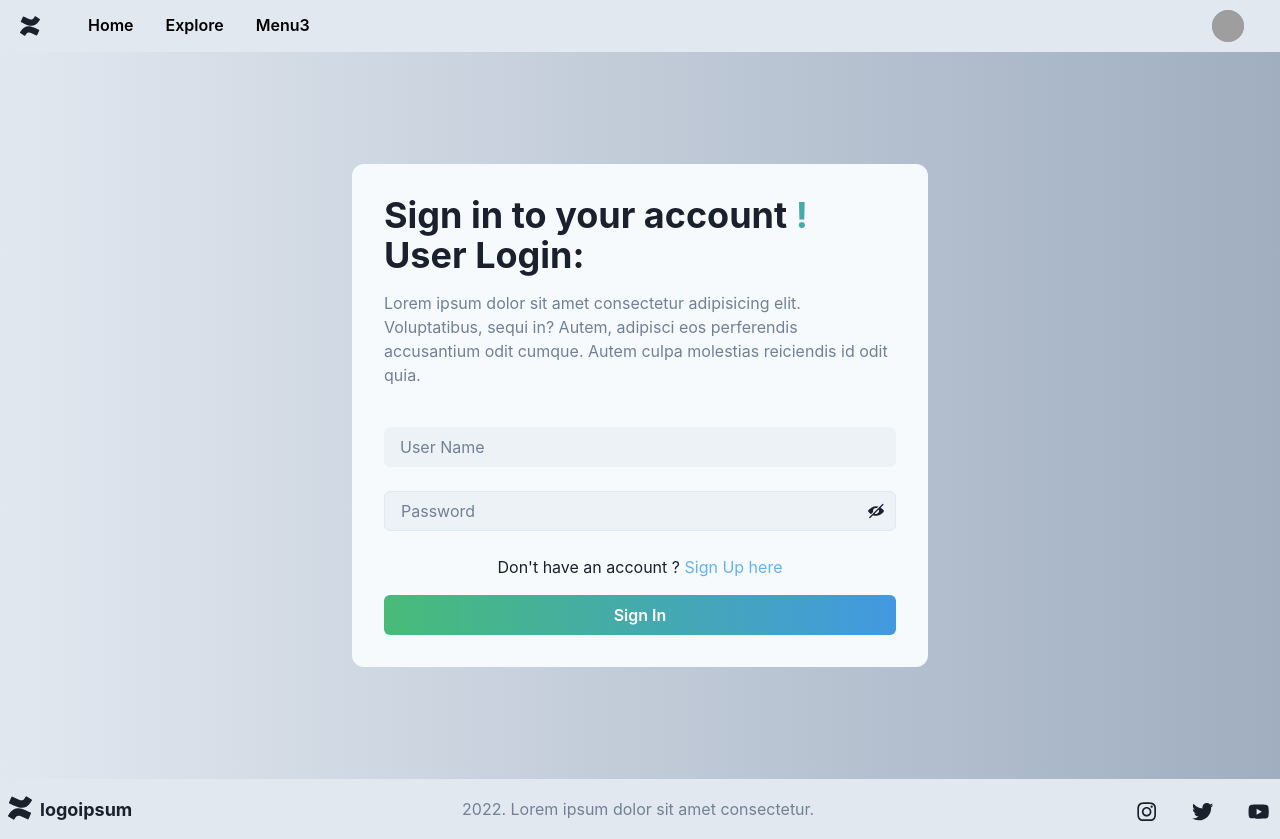
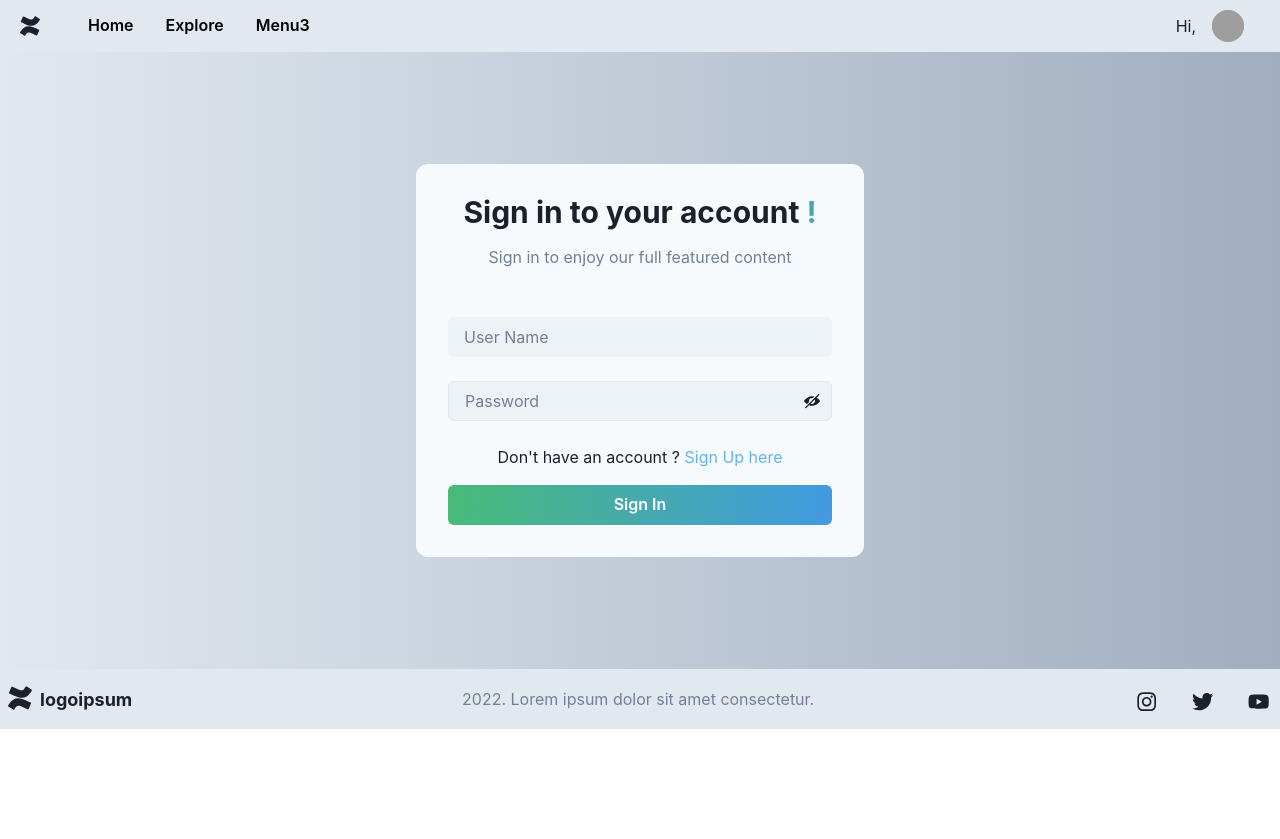
Before and after one commit to akimajid/Individual-Project-Next, a Next.js app: page /auth/login in a window 1280 px wide. After the commit the page ends 800 px from the top, so only its background shows below. Built offline with nearby package versions, Linux system fonts and the light colour scheme; grey boxes are pictures that could not be loaded.

Commit message:
feat: show username in posts

```diff
--- a/src/component/Navbar.jsx
+++ b/src/component/Navbar.jsx
@@ -64,7 +64,7 @@ const NavBarItem = () => {
           </Box>
         </HStack>
         <Flex alignItems="center">
-          <Text>{authSelector.username}</Text>
+          <Text>{`Hi, ${authSelector.username}`}</Text>
           <Menu>
             <MenuButton as={Button} variant="flex" cursor="pointer" minW={0}>
               <Avatar
--- a/src/pages/auth/login.jsx
+++ b/src/pages/auth/login.jsx
@@ -59,14 +59,15 @@ const Login = () => {
   }, [authSelector.id]);
 
   return (
-    <Center bgGradient="linear(to-r, gray.200, gray.400)" position="flex">
-      <Box width="xl" margin="28">
-        <Stack bg="gray.50" rounded="xl" p={{ base: 4, sm: 6, md: 8 }}>
+    <Center  bgGradient="linear(to-r, gray.200, gray.400)" position="flex">
+      <Box width="md" margin="28">
+        <Stack spacing="4" bg="gray.50" rounded="xl" p={{ base: 4, sm: 6, md: 8 }}>
           <Stack spacing="4" marginBottom={8}>
             <Heading
               color="gray.800"
               lineHeight={1.1}
-              fontSize={{ base: "2xl", sm: "3xl", md: "4xl" }}
+              fontSize="3xl"
+              textAlign="center"
             >
               <Text as="span">Sign in to your account </Text>
               <Text
@@ -76,16 +77,12 @@ const Login = () => {
               >
                 !
               </Text>
-              <Text>User Login: {authSelector.username}</Text>
             </Heading>
-            <Text color="gray.500" fontSize={{ base: "sm", sm: "md" }}>
-              Lorem ipsum dolor sit amet consectetur adipisicing elit.
-              Voluptatibus, sequi in? Autem, adipisci eos perferendis
-              accusantium odit cumque. Autem culpa molestias reiciendis id odit
-              quia.
+            <Text textAlign="center" color="gray.500" fontSize={{ base: "sm", sm: "md" }}>
+              Sign in to enjoy our full featured content
             </Text>
           </Stack>
-          <Box as="form" mt={10}>
+          <Box as="form" >
             <Stack spacing={4}>
               <FormControl isInvalid={formik.errors.username}>
                 <Input
--- a/src/pages/posts/[id].jsx
+++ b/src/pages/posts/[id].jsx
@@ -37,7 +37,7 @@ const PostsPage = ({ postDetailData, webUrl }) => {
 export async function getServerSideProps(context) {
     const postId = context.params.id
 
-    const res = await axios.get("http://localhost:2000/posts/" + postId)
+    const res = await axios.get("http://localhost:2020/posts/" + postId)
 
     return {
         props: {
```
Also changed, not shown: src/component/ContentCard.jsx (+4 -4 lines), src/pages/posts/index.jsx (+0 -10 lines).
